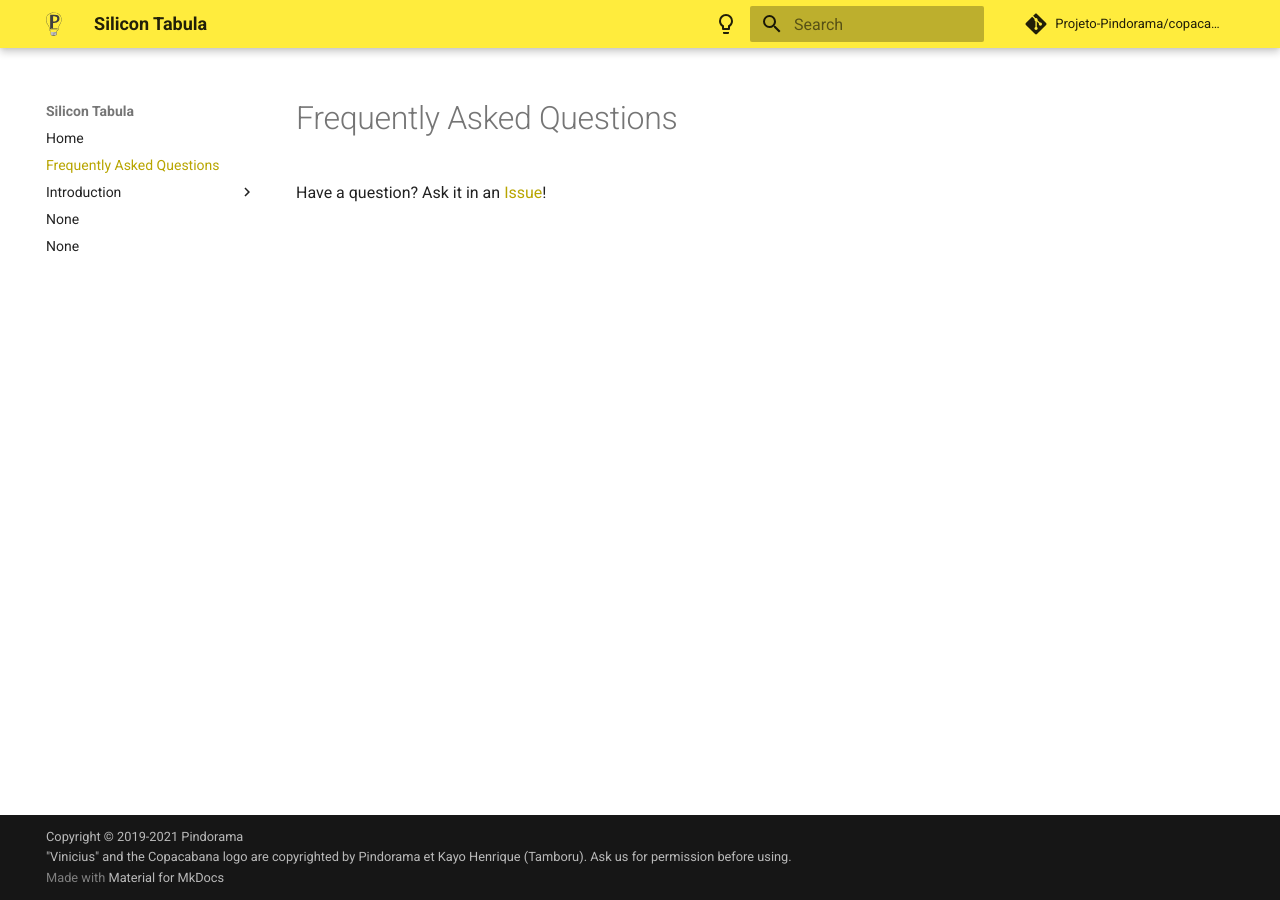
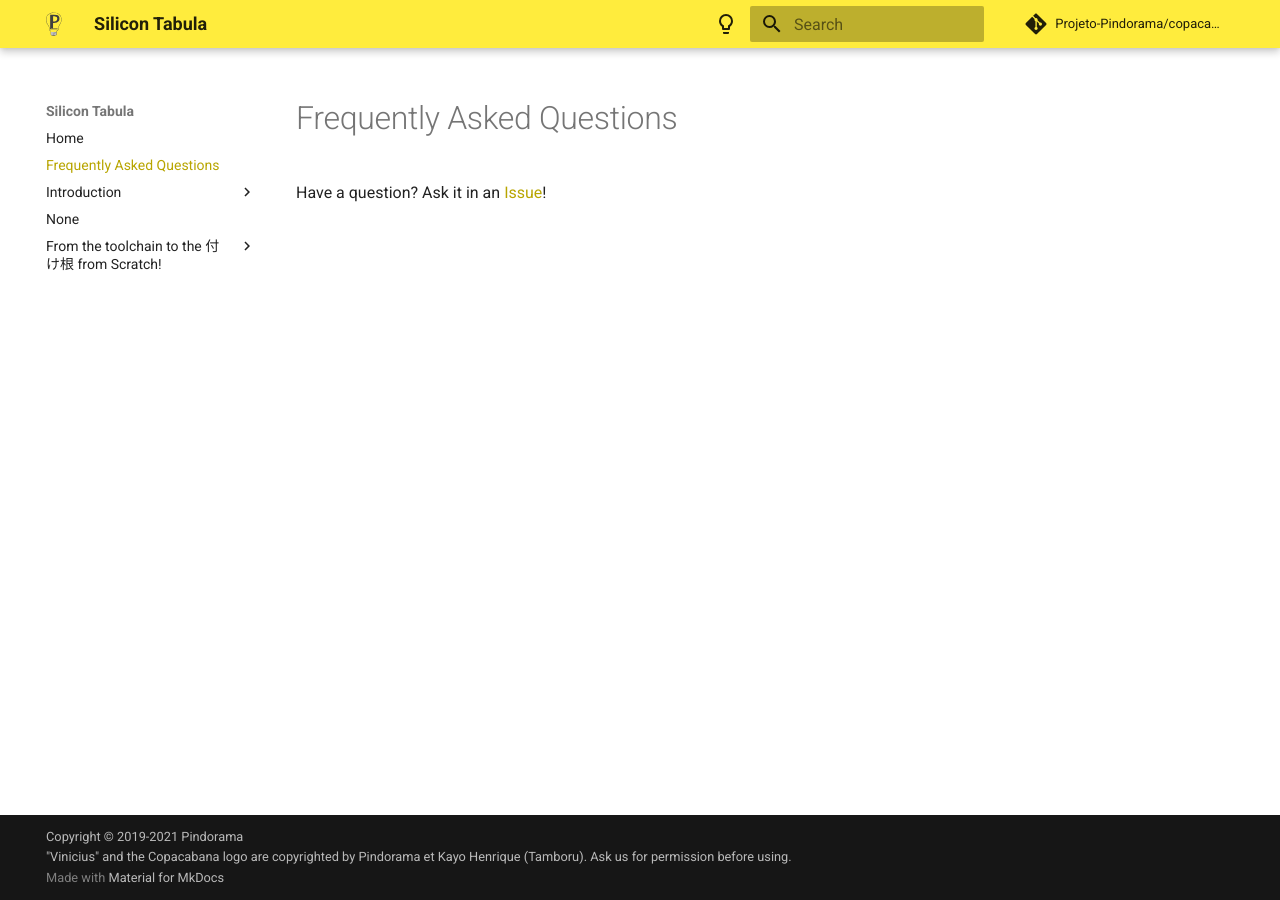
Before and after one commit to Projeto-Pindorama/copacabana, an MkDocs documentation site: the page built from docs/docs/faq.md, in a window 1280 px wide. Built offline with MkDocs 1.6.1 and Material for MkDocs 9.7.7, drawn with Linux system fonts in a browser that asks for light colours; comment, search, counter and statistics services are not loaded; part of the change alters nothing that is shown.

```diff
--- a/docs/mkdocs.yml
+++ b/docs/mkdocs.yml
@@ -50,4 +50,11 @@ nav:
       #    - Where does it run?: intro/run.md
       #    - How is it divided?: intro/stages.md
   - Installing
-  - From the toolchain to the 付け根 from Scratch!
+  - From the toolchain to the 付け根 from Scratch!:
+    - What I'll need?: build/what-ill-need.md
+      #    - cross-tools:
+      #      - List of packages:
+      #    - tools:
+      #      - List of packages:
+      #    - tsukene:
+      #      - List of packages:
```
Also changed, not shown: 4 other files.
